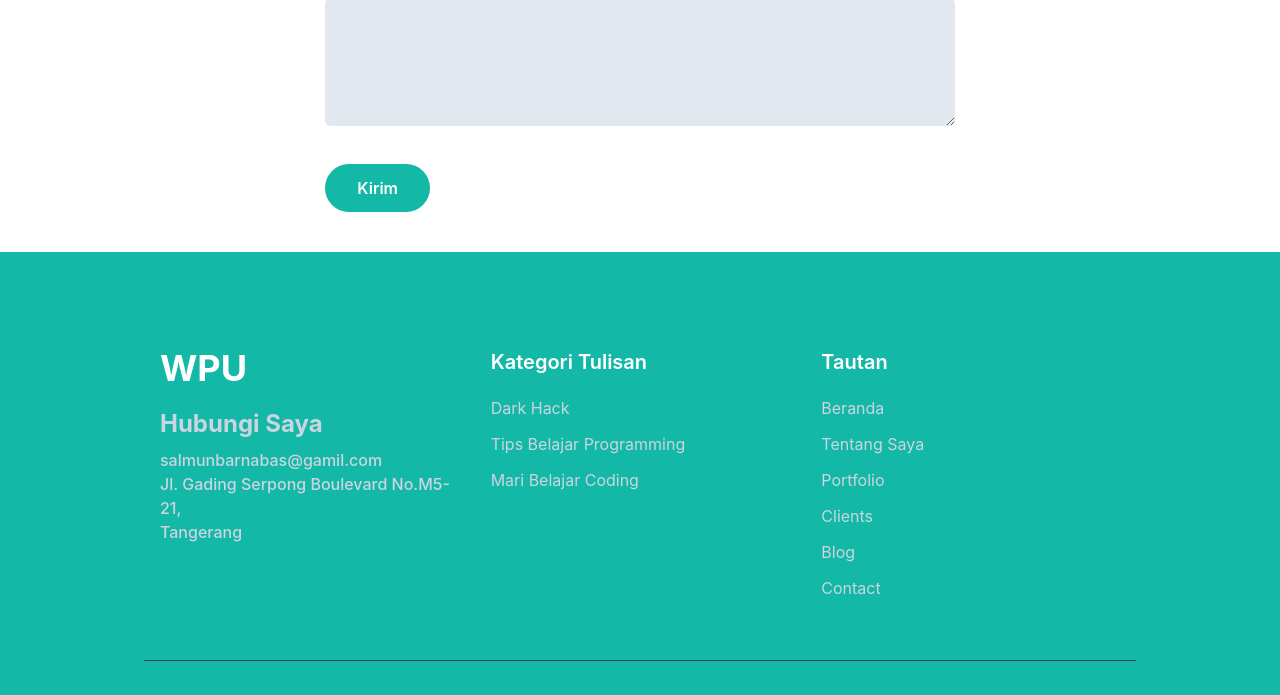
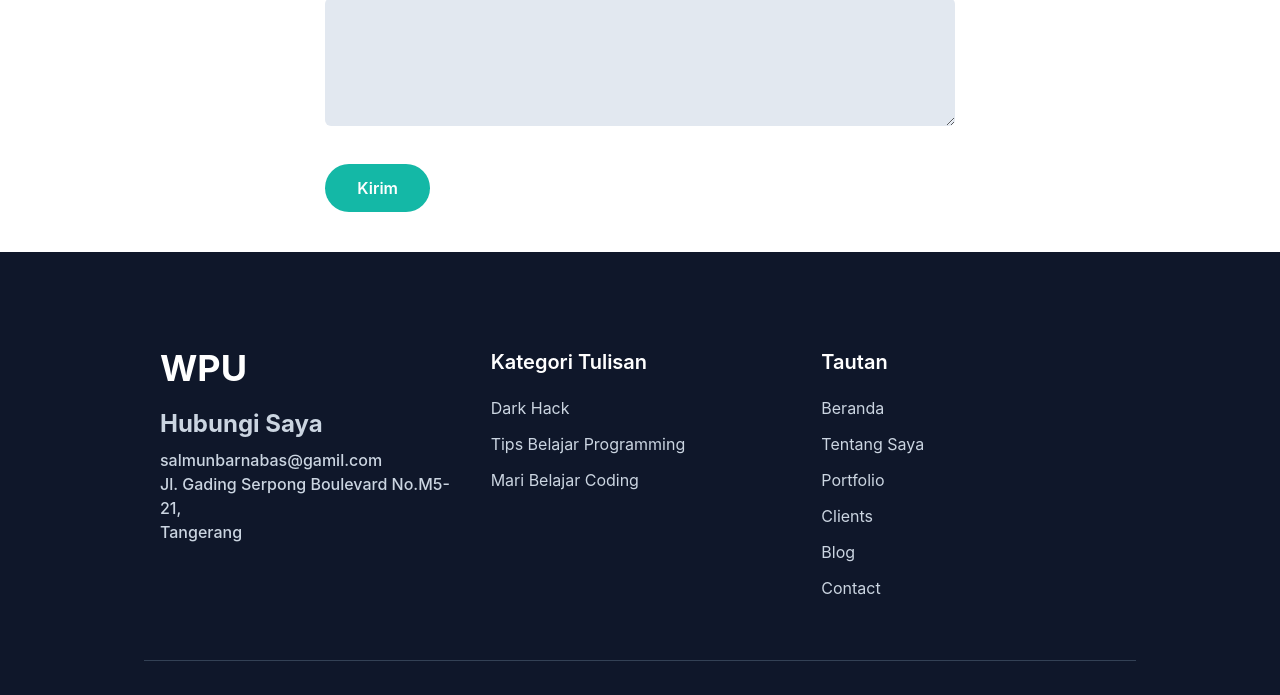
Before and after one commit to salmunbarnabas/portfolio-tailwind-CSS, a website: page index.html in a window 1280 px wide. Shown: the part 5146-5841 px from the top of the page. Drawn offline with Linux system fonts and the light colour scheme.

Commit message:
background

```diff
--- a/index.html
+++ b/index.html
@@ -288,7 +288,7 @@
 
 
     <!-- Footer Start -->
-    <footer class="bg-primary pt-24 pb-12">
+    <footer class="bg-dark pt-24 pb-12">
         <div class="container">
             <div class="flex flex-wrep">
                 <div class="w-full px-4 mb-12 text-slate-300 font-medium md:w-1/3">
```
